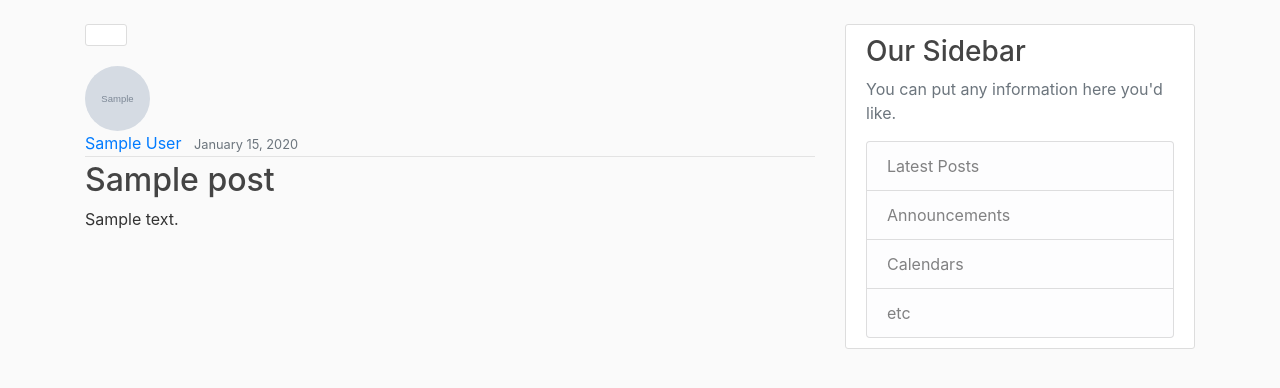
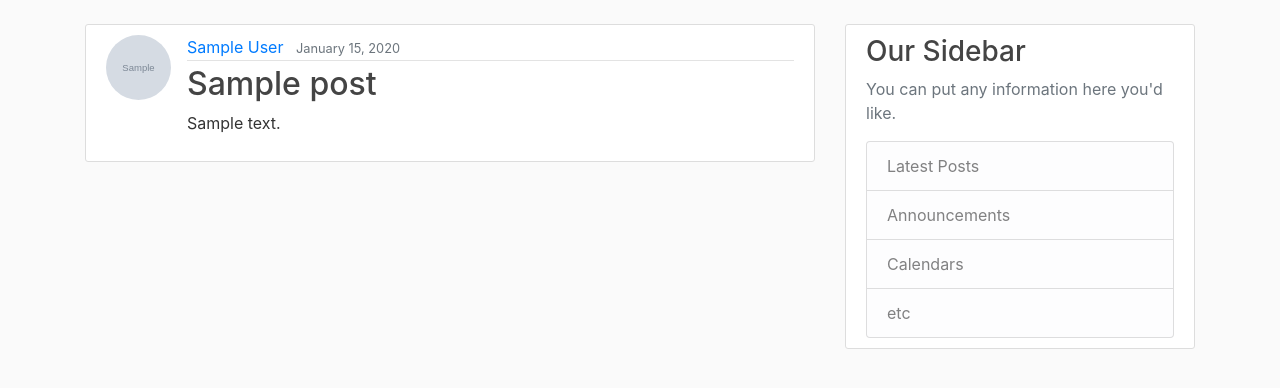
Before and after one commit to yourlastnamesoundslikeatypeofpasta/django_practice, a Django app: template django_project/blog/templates/blog/home.html in a window 1280 px wide. Shown: the part 56-444 px from the top of the page. Run offline with Django 3.2, Linux system fonts and the light colour scheme; the template is opened without the code that fills it: most values are stand-ins (such as "Sample title", 1, 10 or a date in 2020); grey boxes marked "Sample" are stand-in pictures; some libraries are stand-ins or nearby versions.

Commit message:
Article Bug Fixed Fixed white 'blobbing'

```diff
--- a/django_project/blog/templates/blog/home.html
+++ b/django_project/blog/templates/blog/home.html
@@ -1,7 +1,7 @@
 {% extends 'blog/base.html' %}
 {% block content %}
     {% for post in posts %}
-        <img class="media content-section">
+        <article class="media content-section">
             <img class="rounded-circle article-img" src="{{ post.author.profile.image.url }}">
             <div class="media-body">
                 <div class="article-metadata">
```
